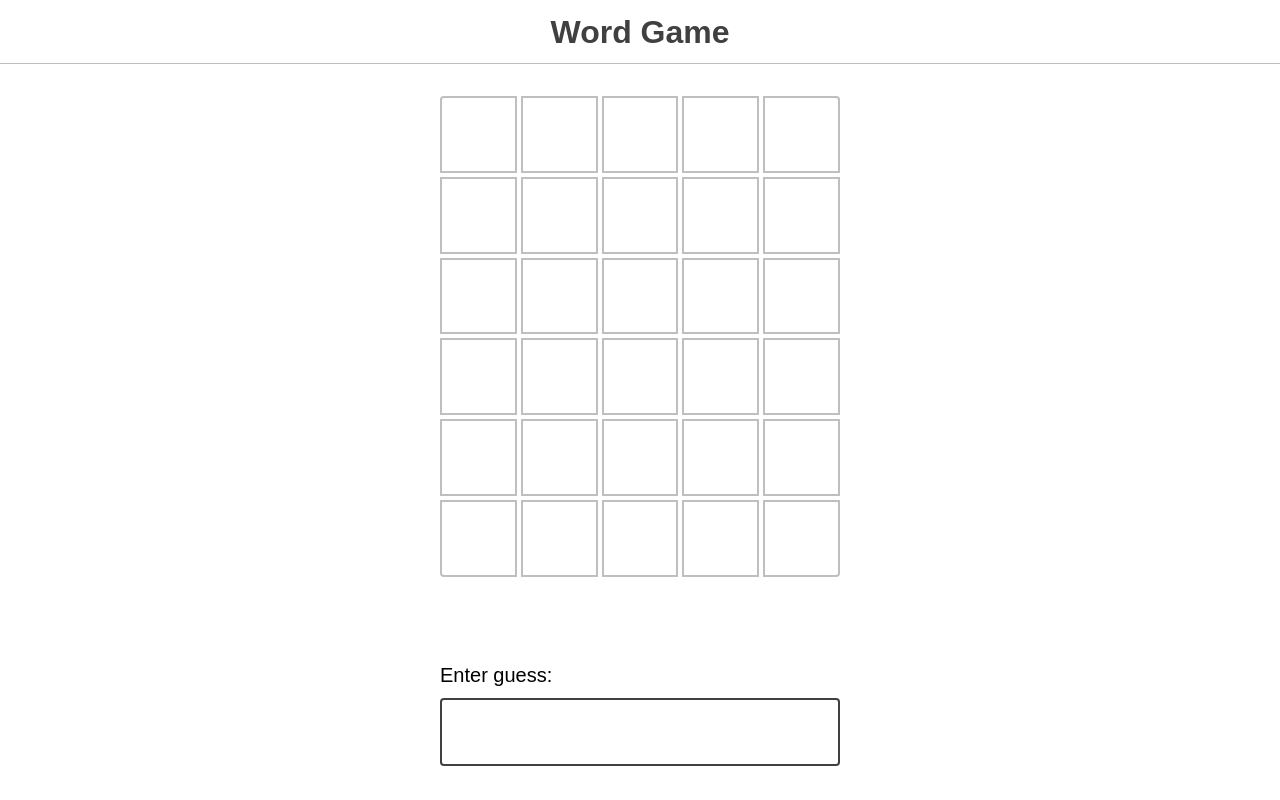
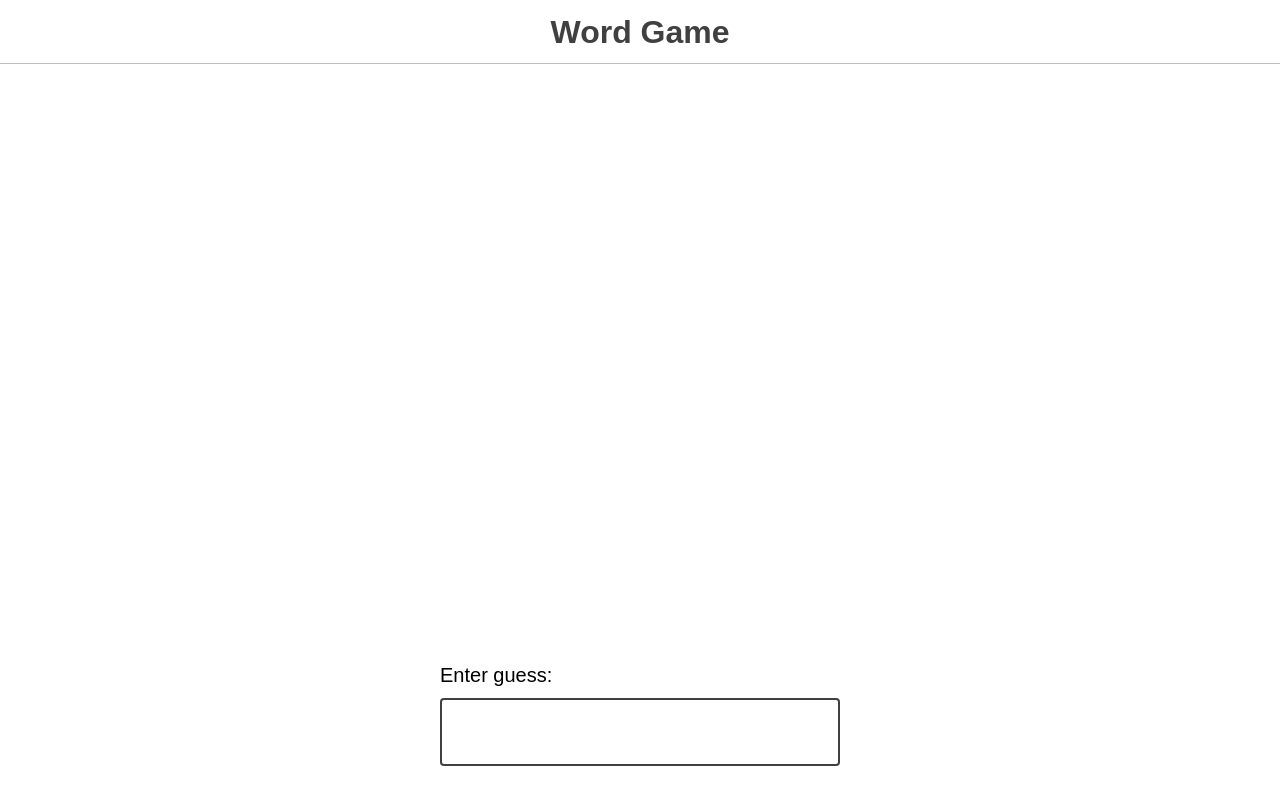
Before and after one commit to joy-of-react/project-wordle, a React (Vite) app: page / in a window 1280 px wide. Built offline with nearby package versions, Linux system fonts and the light colour scheme.

Commit message:
generate cell based on guesses - array&string

```diff
--- a/src/components/Game/Game.js
+++ b/src/components/Game/Game.js
@@ -14,8 +14,8 @@ console.info({ answer });
 function Game() {
   const [guesses, setGuesses] = React.useState([]);
 
-  function handleAddGuess(guess) {
-    setGuesses([...guesses, guess]);
+  function handleAddGuess(tentativeGuess) {
+    setGuesses([...guesses, tentativeGuess]);
   }
 
   return (
--- a/src/components/Guess/Guess.js
+++ b/src/components/Guess/Guess.js
@@ -3,16 +3,19 @@ import { NUM_OF_GUESSES_ALLOWED } from "../../constants";
 import { range } from "../../utils";
 
 function Guess({ guesses }) {
-  // const cellRow = range(5).map((cell) => <span className="cell"></span>);
+  const cell = guesses.map((guess) =>
+    guess.split("").map((charOfGuess, index) => (
+      <span class="cell" key={index}>
+        {charOfGuess}
+      </span>
+    ))
+  );
+
   return (
     <div>
-      {range(NUM_OF_GUESSES_ALLOWED).map(() => (
-        <p className="guess">
-          {range(5).map((cell) => (
-            <span className="cell">
-              {guesses.map((guess, index) => guess[index])}
-            </span>
-          ))}
+      {range(NUM_OF_GUESSES_ALLOWED).map((index) => (
+        <p className="guess" key={index}>
+          {cell}
         </p>
       ))}
     </div>
--- a/src/components/GuessInput/GuessInput.js
+++ b/src/components/GuessInput/GuessInput.js
@@ -1,12 +1,12 @@
 import React from "react";
 
 function GuessInput({ handleAddGuess }) {
-  const [guess, setGuess] = React.useState("");
+  const [tentativeGuess, setTentativeGuess] = React.useState("");
 
   function handleSubmit(event) {
     event.preventDefault();
-    handleAddGuess(guess);
-    setGuess("");
+    handleAddGuess(tentativeGuess);
+    setTentativeGuess("");
   }
 
   return (
@@ -21,10 +21,10 @@ function GuessInput({ handleAddGuess }) {
         aria-label="guess word input"
         maxLength={5}
         minLength={5}
-        value={guess}
+        value={tentativeGuess}
         onChange={(event) => {
           const nextGuess = event.target.value.toUpperCase();
-          setGuess(nextGuess);
+          setTentativeGuess(nextGuess);
         }}
       />
     </form>
--- a/src/components/GuessesList/GuessesList.js
+++ b/src/components/GuessesList/GuessesList.js
@@ -2,9 +2,9 @@ import React from "react";
 
 function GuessesList({ guesses }) {
   return (
-    <div class="guess-results">
+    <div className="guess-results">
       {guesses.map((guess, index) => (
-        <p class="guess" key={index}>
+        <p className="guess" key={index}>
           {guess}
         </p>
       ))}
```
